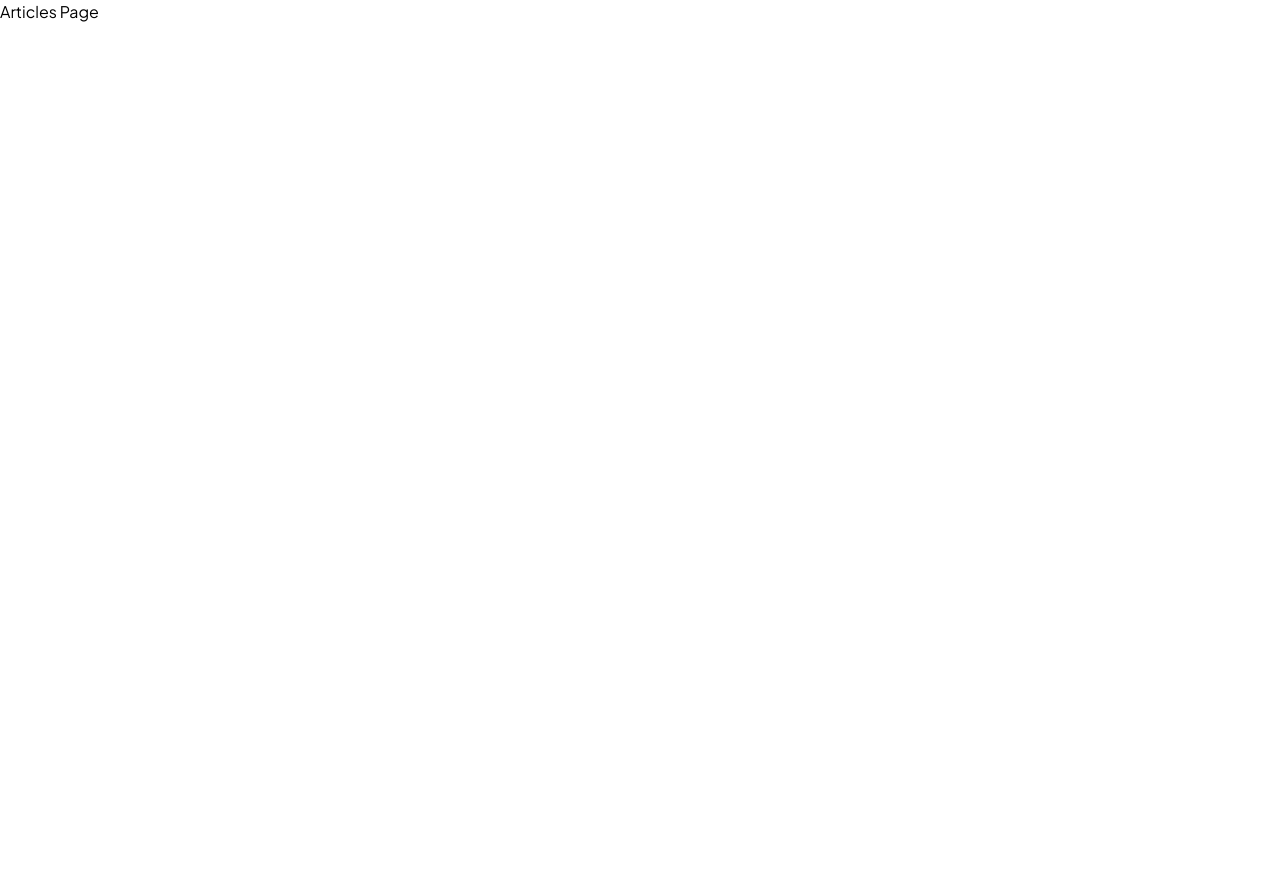
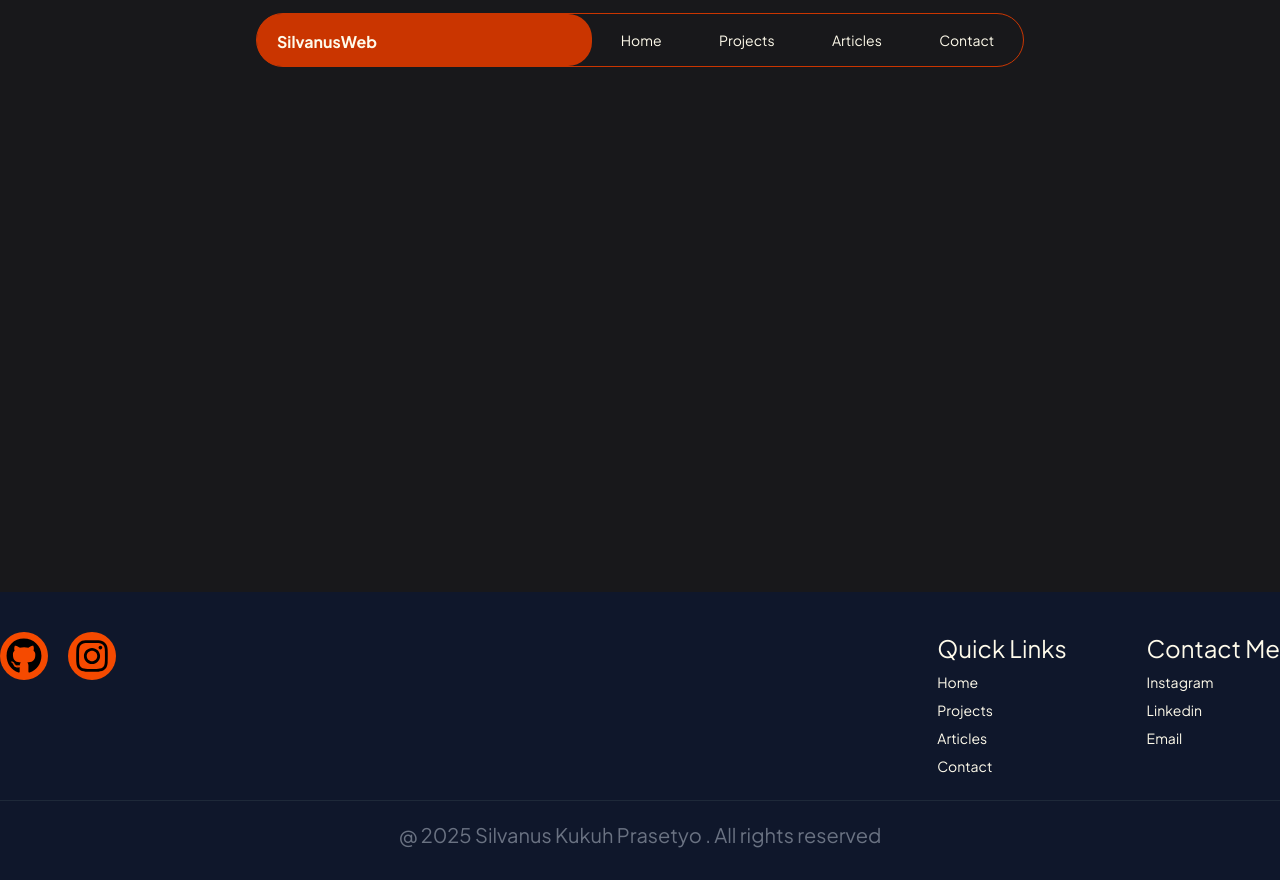
Before and after one commit to Kukuh01/fe-web-porto, a React (Vite) app: page /articles in a window 1280 px wide. Before the commit the page ends 800 px from the top, so only its background shows below. Built offline with nearby package versions, Linux system fonts and the light colour scheme.

Commit message:
STYLE: Styling and slicing footer

```diff
--- a/src/assets/components/elements/Link.tsx
+++ b/src/assets/components/elements/NavLink.tsx
@@ -1,6 +1,7 @@
 import type { ReactNode } from "react";
+import { Link } from "react-router";
 
-export default function Link({
+export default function NavLink({
   children,
   href,
   className = "text-sm",
@@ -10,8 +11,8 @@ export default function Link({
   className?: string;
 }) {
   return (
-    <a href={href} className={className}>
+    <Link to={href} className={className}>
       {children}
-    </a>
+    </Link>
   );
 }
--- a/src/assets/components/fragments/Footer.tsx
+++ b/src/assets/components/fragments/Footer.tsx
@@ -1,7 +1,41 @@
+import { FaGithub, FaInstagram } from "react-icons/fa";
+import Icon from "../elements/Icon";
+import NavLink from "../elements/NavLink";
+
 export default function Footer() {
   return (
-    <div className="w-full h-20 bg-neutral-700">
-      <p className="text-center">Copyright Silvanus 2025</p>
+    <div className="w-full h-72 bg-slate-900 pt-10">
+      <div className="max-w-7xl mx-auto">
+        <div className="w-full flex justify-between mb-6">
+          <div className="flex space-x-5">
+            <Icon href="https://github.com/Kukuh01">
+              <FaGithub />
+            </Icon>
+            <Icon href="https://www.instagram.com/silvanuskukuhp">
+              <FaInstagram />
+            </Icon>
+          </div>
+          <div className="flex space-x-20">
+            <div className="flex flex-col text-amber-50 space-y-2">
+              <p className="text-2xl text-amber-50">Quick Links</p>
+              <NavLink href="/">Home</NavLink>
+              <NavLink href="/projects">Projects</NavLink>
+              <NavLink href="/articles">Articles</NavLink>
+              <NavLink href="/contact">Contact</NavLink>
+            </div>
+            <div className="flex flex-col text-amber-50 space-y-2">
+              <p className="text-2xl text-amber-50">Contact Me</p>
+              <NavLink href="/">Instagram</NavLink>
+              <NavLink href="/contact">Linkedin</NavLink>
+              <NavLink href="/product">Email</NavLink>
+            </div>
+          </div>
+        </div>
+        <hr className="text-gray-800 mb-5" />
+        <p className="text-center text-xl text-gray-500">
+          @ 2025 Silvanus Kukuh Prasetyo . All rights reserved
+        </p>
+      </div>
     </div>
   );
 }
--- a/src/assets/components/fragments/Navbar.tsx
+++ b/src/assets/components/fragments/Navbar.tsx
@@ -1,4 +1,4 @@
-import Link from "../elements/Link";
+import NavLink from "../elements/NavLink";
 
 export default function Navbar() {
   return (
@@ -12,10 +12,10 @@ export default function Navbar() {
           </div>
         </div>
         <div className="py-4 text-amber-50 w-xl flex justify-around">
-          <Link href="/">Home</Link>
-          <Link href="/contact">Contact</Link>
-          <Link href="/product">Products</Link>
-          <Link href="/article">Articles</Link>
+          <NavLink href="/">Home</NavLink>
+          <NavLink href="/projects">Projects</NavLink>
+          <NavLink href="/articles">Articles</NavLink>
+          <NavLink href="/contact">Contact</NavLink>
         </div>
       </div>
     </div>
--- a/src/assets/pages/ArticlesPage.tsx
+++ b/src/assets/pages/ArticlesPage.tsx
@@ -1,3 +1,12 @@
+import Hero from "../components/fragments/Hero";
+import PageLayout from "../components/layouts/PageLayout";
+
 export default function ArtilcesPage() {
-  return <p>Articles Page</p>;
+  return (
+    <PageLayout>
+      <Hero>
+        <div></div>
+      </Hero>
+    </PageLayout>
+  );
 }
--- a/src/assets/pages/ProjectsPage.tsx
+++ b/src/assets/pages/ProjectsPage.tsx
@@ -1,3 +1,12 @@
+import Hero from "../components/fragments/Hero";
+import PageLayout from "../components/layouts/PageLayout";
+
 export default function ProjectsPage() {
-  return <p>Project Page</p>;
+  return (
+    <PageLayout>
+      <Hero>
+        <div></div>
+      </Hero>
+    </PageLayout>
+  );
 }
```
